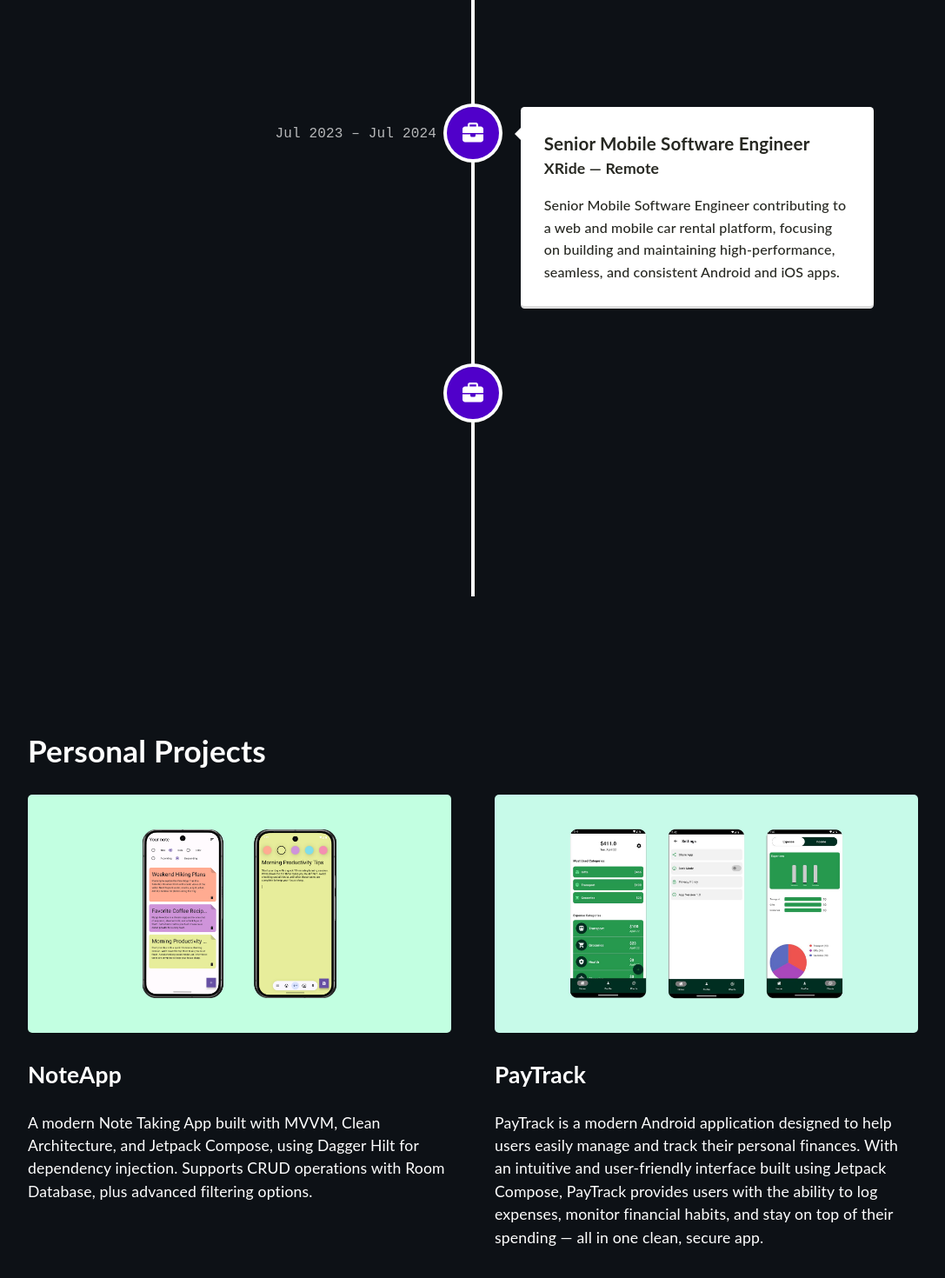
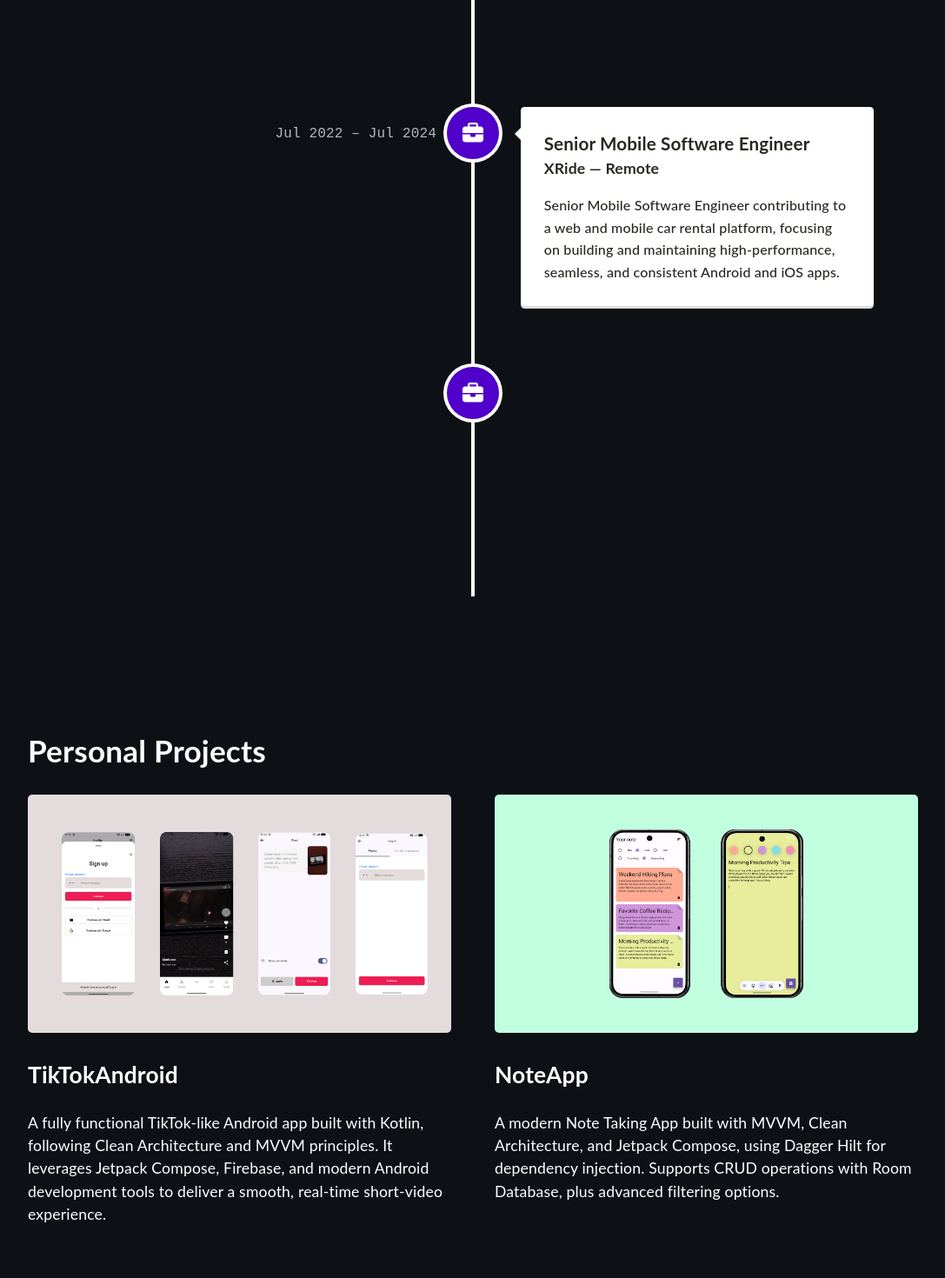
Before and after one commit to mohamadjamous/Portfolio-Website, a React (Create React App) app: page / in a window 1280 px wide. Shown: the part 2020-3490 px from the top of the page at 87% size, without its empty margins (96-1183 px from the left). Built offline with nearby package versions, Linux system fonts and the light colour scheme.

Commit message:
feat: add new project

```diff
--- a/src/components/Project.tsx
+++ b/src/components/Project.tsx
@@ -18,6 +18,12 @@ function Project() {
         <div className="projects-grid">
 
 
+             <div className="project">
+                <a href="https://github.com/mohamadjamous/TikTokAndroid" target="_blank" rel="noreferrer"><img src={mock07} className="zoom" alt="thumbnail" width="100%"/></a>
+                <a href="https://github.com/mohamadjamous/TikTokAndroid" target="_blank" rel="noreferrer"><h2>TikTokAndroid</h2></a>
+                <p>A fully functional TikTok-like Android app built with Kotlin, following Clean Architecture and MVVM principles.
+It leverages Jetpack Compose, Firebase, and modern Android development tools to deliver a smooth, real-time short-video experience.</p>
+            </div>
 
 
 
--- a/src/components/Timeline.tsx
+++ b/src/components/Timeline.tsx
@@ -34,7 +34,7 @@ function Timeline() {
 
           <VerticalTimelineElement
             className="vertical-timeline-element--work"
-            date="Jul 2023 – Jul 2024"
+            date="Jul 2022 – Jul 2024"
             iconStyle={{ background: '#5000ca', color: 'rgb(39, 40, 34)' }}
             icon={<FontAwesomeIcon icon={faBriefcase} />}
           >
@@ -51,7 +51,7 @@ function Timeline() {
             iconStyle={{ background: '#5000ca', color: 'rgb(39, 40, 34)' }}
             icon={<FontAwesomeIcon icon={faBriefcase} />}
           >
-            <h3 className="vertical-timeline-element-title">Senior Android Software Engineer</h3>
+            <h3 className="vertical-timeline-element-title">Android Software Engineer</h3>
             <h4 className="vertical-timeline-element-subtitle">ihjoz — Beirut, Lebanon</h4>
             <p>
               Providing consulting, development, and architecture services for Android applications using Kotlin, Java, Jetpack Compose, and Coroutines.
```
Also changed, not shown: src/assets/images/mock07.png (added).
